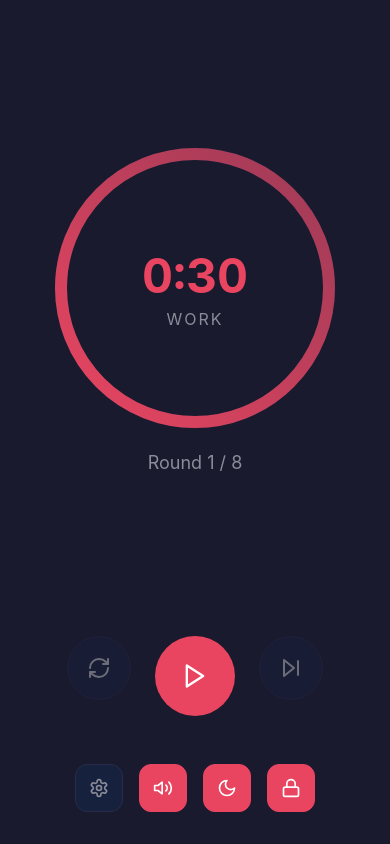
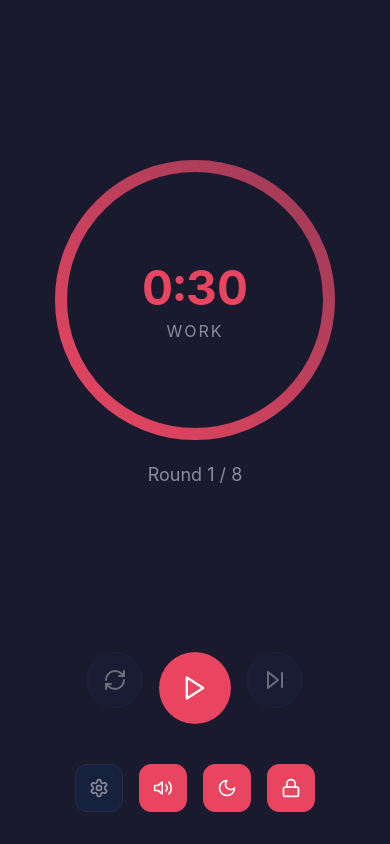
Before and after one commit to nbn22385/workout-timer, a React (Vite) app: page / in a window 390 px wide. Built offline with nearby package versions, Linux system fonts and the light colour scheme.

Commit message:
Shrink controls for better mobile fit

```diff
--- a/src/App.css
+++ b/src/App.css
@@ -205,16 +205,16 @@ body {
 .controls {
   display: flex;
   justify-content: center;
-  gap: 24px;
-  margin: 32px 0;
+  gap: 16px;
+  margin: 24px 0;
 }
 
 .control-btn {
-  width: 64px;
-  height: 64px;
+  width: 56px;
+  height: 56px;
   border-radius: 50%;
   border: none;
-  font-size: 24px;
+  font-size: 22px;
   cursor: pointer;
   transition: all 0.2s ease;
   display: flex;
@@ -239,9 +239,9 @@ body {
 }
 
 .control-btn.play-pause {
-  width: 80px;
-  height: 80px;
-  font-size: 32px;
+  width: 72px;
+  height: 72px;
+  font-size: 30px;
   background: var(--color-accent);
   color: white;
 }
```
